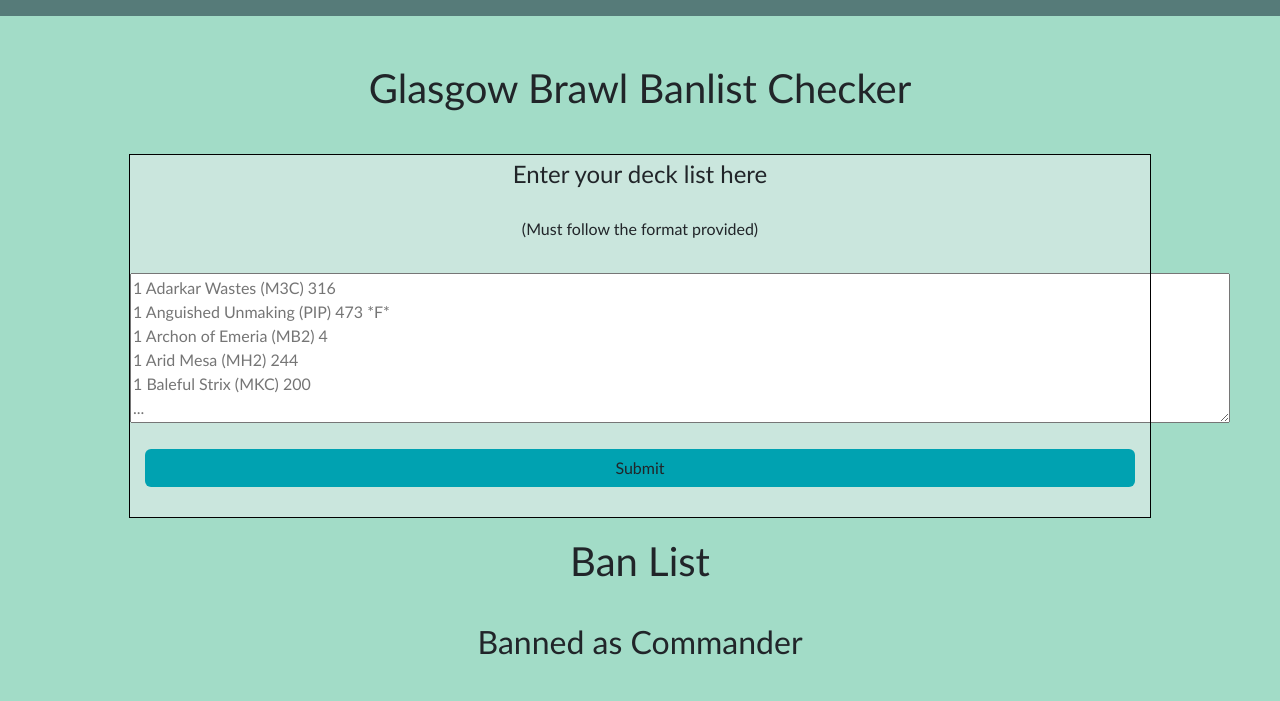
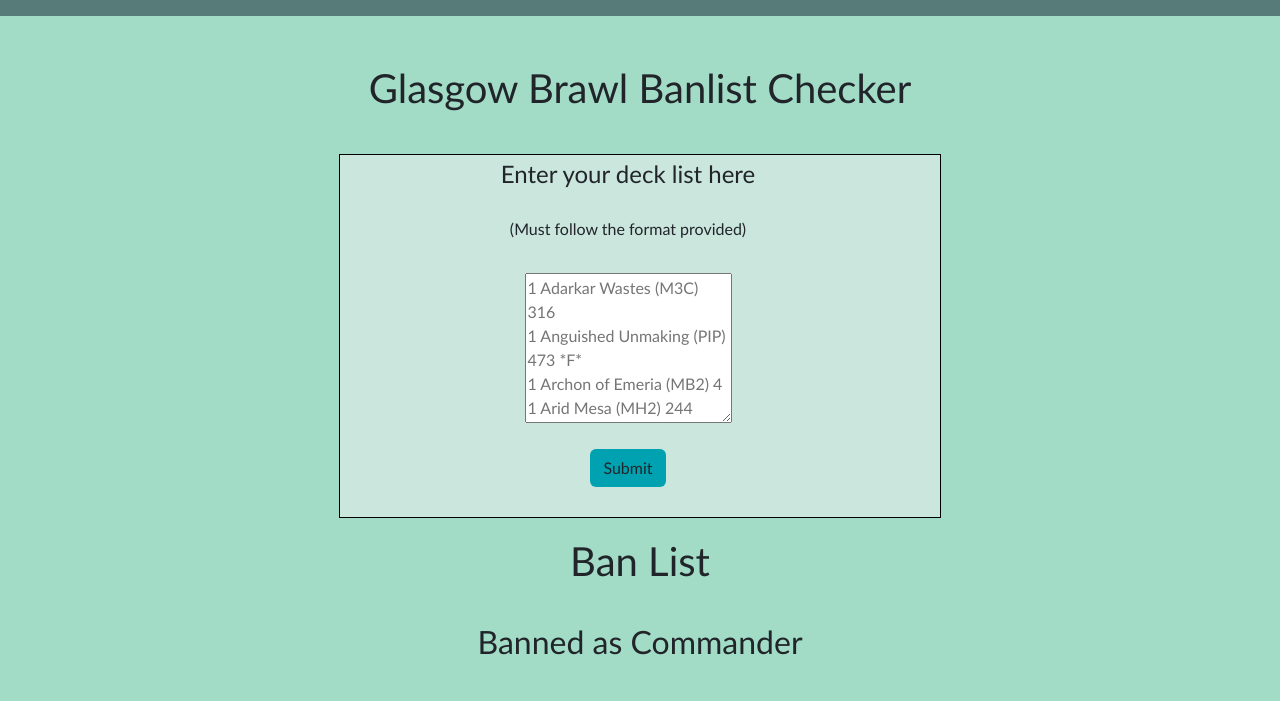
Before and after one commit to eepysleepyblaz/GlasgowBrawlSite, a Django app: page / in a window 1280 px wide. Shown: the top 701 px of the page. Run offline with Django 3.2, Linux system fonts and the light colour scheme.

Commit message:
Template updates

```diff
--- a/brawl/views.py
+++ b/brawl/views.py
@@ -78,7 +78,7 @@ class ValidateDecklistView(View):
                     error_string = error_string + f"{card_name} is banned.\n"
 
             if error_string == "":
-                return HttpResponse("Nothing wrong with this deck list")
+                return HttpResponse("Decklist valid")
             else:
                 return HttpResponse("Deck list not valid as:\n" + error_string)
         except:
--- a/static/css/template_box.css
+++ b/static/css/template_box.css
@@ -7,6 +7,7 @@
     text-align: center;
     padding-top: 5px;
     min-height: 100px;
+    max-width: 600px;
 }
 
 .down {
@@ -26,11 +27,19 @@
     text-align: center;
 }
 
+.box {
+    outline-width: 1px;
+    outline: 1px;
+    outline-style: solid;
+    outline-color: black;
+}
+
 textarea {
     width: auto;
-    min-width: 1100px;
     min-height: 150px;
+    box-sizing: border-box;
 }
+
 
 .button_row {
     padding-left: 15px;
--- a/templates/brawl/home.html
+++ b/templates/brawl/home.html
@@ -13,8 +13,8 @@
     <div class="container">
         <h1 class="title">Glasgow Brawl Banlist Checker</h1>
     </div>
-    <div class="container main_body form_holder">
-        <div class="box_body">
+    <div class="container-xxl main_body form_holder">
+        <div class="row mx-auto box_body">
             <div class="row">
                 <h4 class="up">Enter your deck list here</h4>
                 <p>(Must follow the format provided)</p>
@@ -28,7 +28,7 @@
 
             <div class="row">
                 <div class="col up">
-                    <textarea id="deck_box" rows="" cols="1" minlength="1000" placeholder="1 Adarkar Wastes (M3C) 316
+                    <textarea id="deck_box" placeholder="1 Adarkar Wastes (M3C) 316
 1 Anguished Unmaking (PIP) 473 *F*
 1 Archon of Emeria (MB2) 4
 1 Arid Mesa (MH2) 244
@@ -39,7 +39,7 @@
             </div>
             <div class="row button_row up">
                 <div class="col d-grid">
-                    <button class="btn submit_button validate_button">Submit</button>
+                    <button class="btn submit_button validate_button mx-auto">Submit</button>
                 </div>
             </div>
 
```
